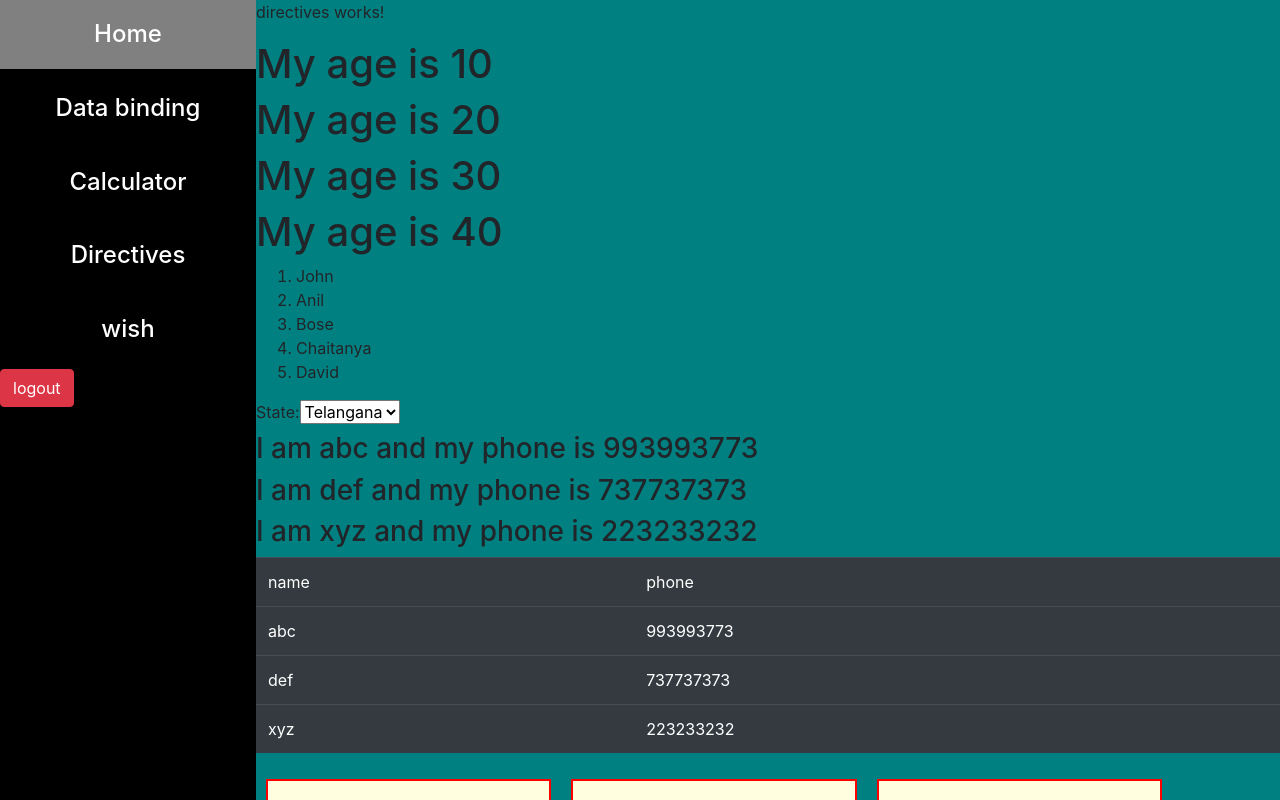
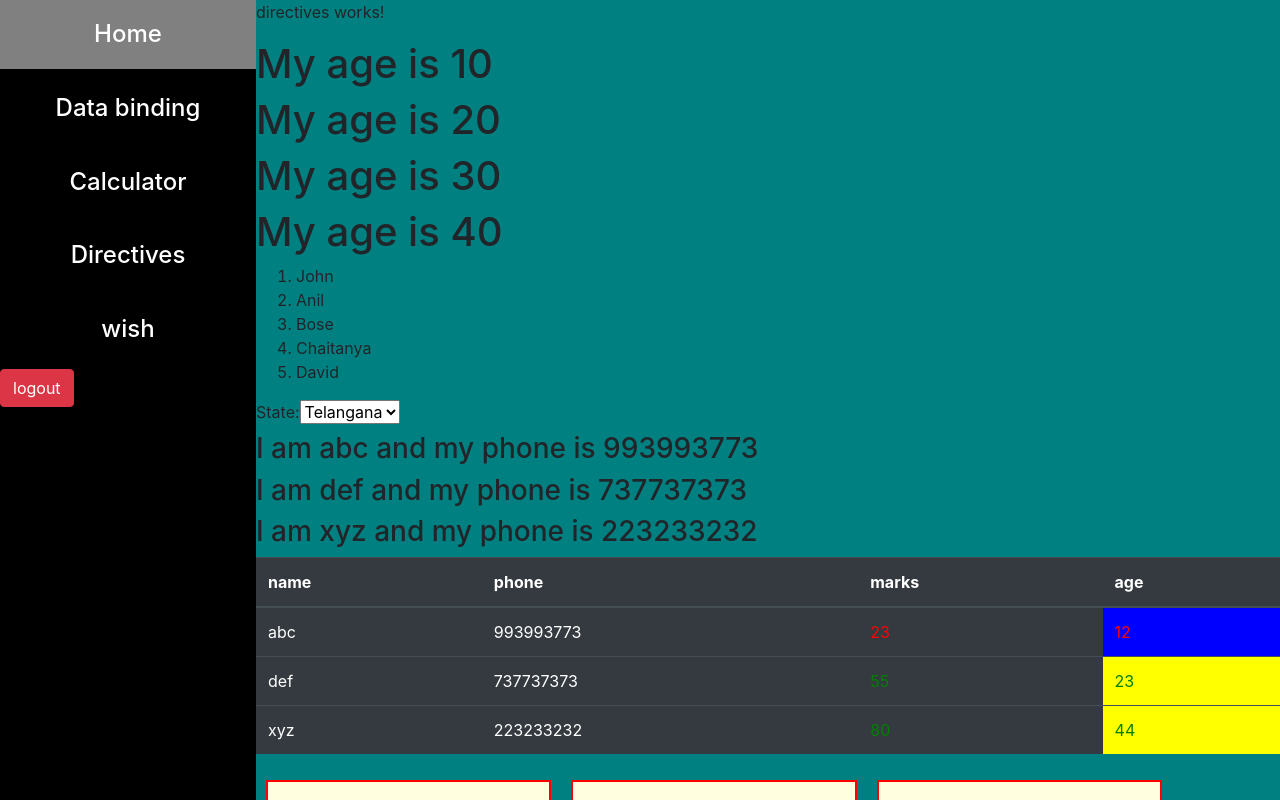
Before and after one commit to trainandhire/my-app6, an Angular app: page /dashboard/directives in a window 1280 px wide. Built offline with nearby package versions, Linux system fonts and the light colour scheme.

Commit message:
attribute directivies complted.

```diff
--- a/src/app/directives/directives.component.css
+++ b/src/app/directives/directives.component.css
@@ -7,3 +7,13 @@
     background-color: lightyellow;
     text-align: center;
 }
+
+.minor{
+    color:red;
+    background-color: blue;
+}
+
+.major{
+    color:green;
+    background-color: yellow;
+}
--- a/src/app/directives/directives.component.html
+++ b/src/app/directives/directives.component.html
@@ -20,14 +20,18 @@
 <table class="table table-dark">
     <thead>
         <tr>
-            <td>name</td>
-            <td>phone</td>
+            <th>name</th>
+            <th>phone</th>
+            <th>marks</th>
+            <th>age</th>
         </tr>
     </thead>
     <tbody>
         <tr *ngFor="let user of users">
             <td>{{user.name}}</td>
             <td>{{user.phone}}</td>
+            <td [ngStyle]="{color: user.marks<35?'red':'green'}">{{user.marks}}</td>
+            <td [ngClass]="{'minor':user.age<18, 'major':user.age>=18}">{{user.age}}</td>
         </tr>
     </tbody>
 </table>
--- a/src/app/directives/directives.component.ts
+++ b/src/app/directives/directives.component.ts
@@ -14,9 +14,9 @@ export class DirectivesComponent {
   public states:string[] = ["Telangana","Andhara","Tamilnadu","Karnataka"];
 
   public users:any = [
-    {name:'abc', phone:993993773},
-    {name:'def', phone:737737373},
-    {name:'xyz', phone:223233232}
+    {name:'abc', phone:993993773,marks:23,age:12},
+    {name:'def', phone:737737373,marks:55,age:23},
+    {name:'xyz', phone:223233232,marks:80,age:44}
   ]
 
   public products:any = [
```
Also changed, not shown: 1 other file (tests, documents, lock files or other folders).
